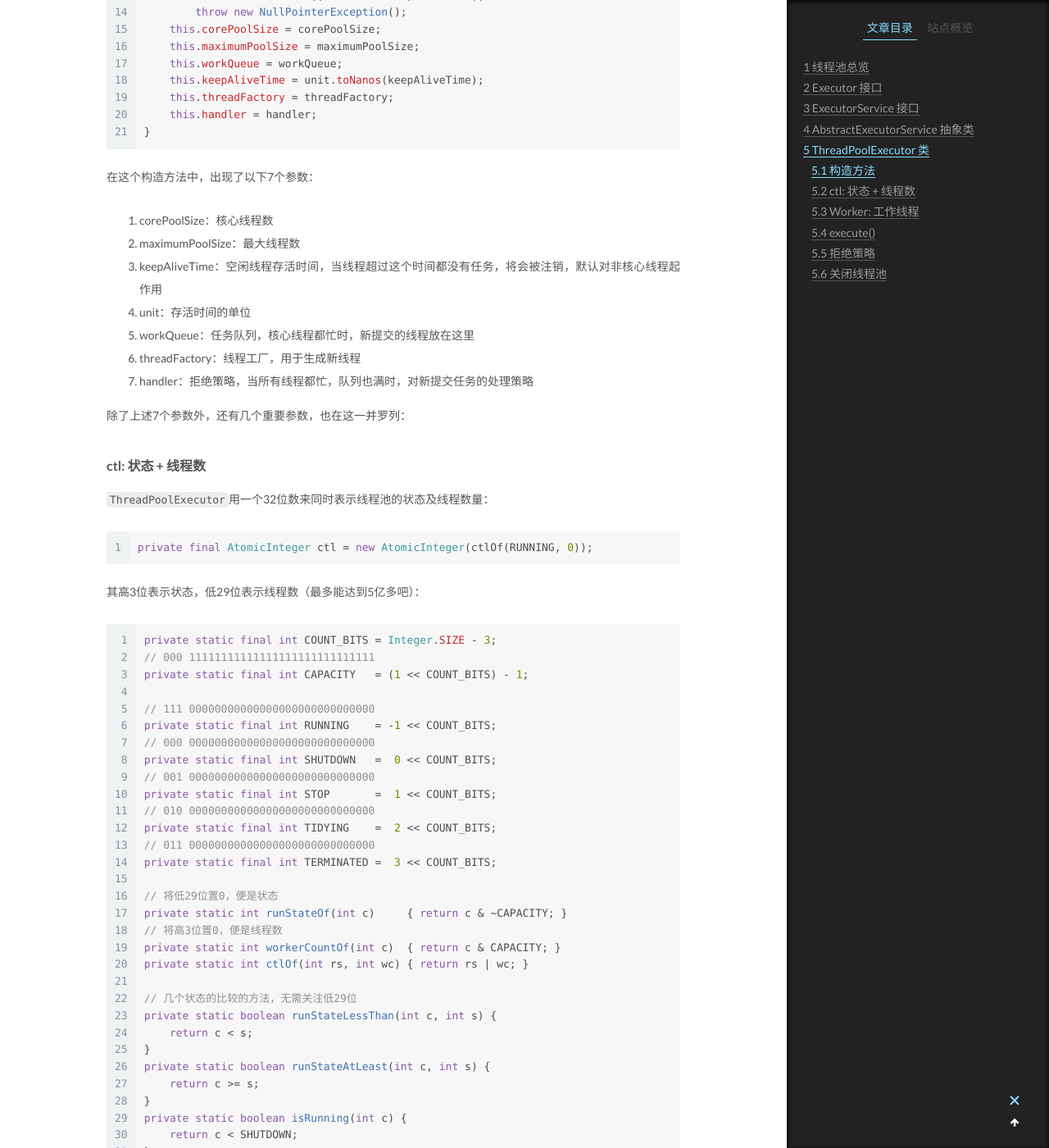
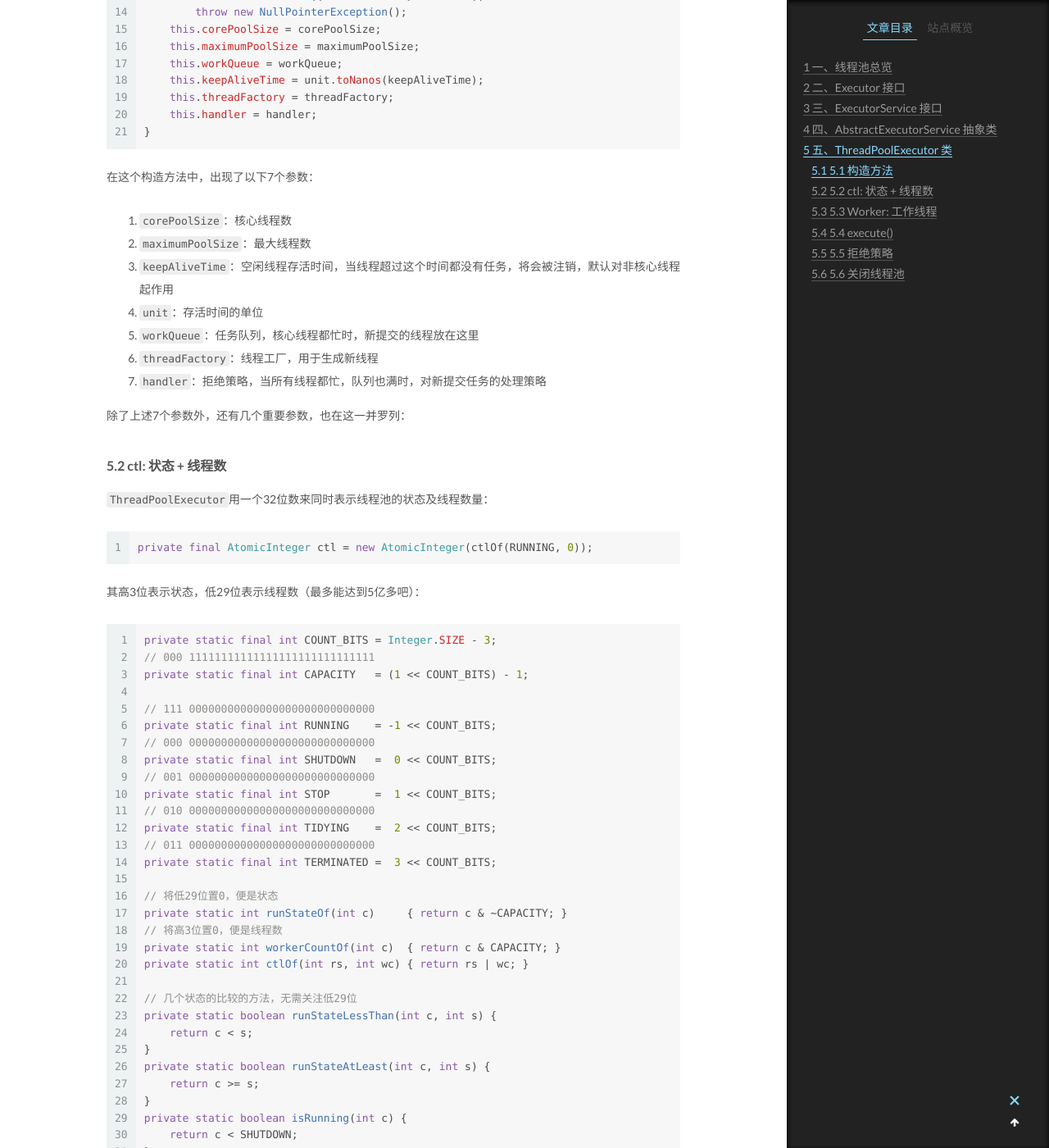
Before and after one commit to iamwzt/iamwzt.github.io, a Jekyll site: the page built from _posts/2019-07-17-ThreadPool.md, in a window 1280 px wide and 1400 px high, scrolled down 6161 px. Shown: the whole window at 82% size. Built offline with Jekyll 4.4.1, drawn with Linux system fonts in a browser that asks for light colours; some of the changed text lies outside the part shown.

Commit message:
Update 2019-07-17-ThreadPool.md

````diff
--- a/_posts/2019-07-17-ThreadPool.md
+++ b/_posts/2019-07-17-ThreadPool.md
@@ -9,7 +9,7 @@ catalog: true
 tags:
     - ThreadPool
 ---
-### 线程池总览
+### 一、线程池总览
 先看一下线程池的几个“直系”关系：
 
 ![线程池直系关系图](https://wzt-img.oss-cn-chengdu.aliyuncs.com/ThreadPoolExecutor-Simple.png)
@@ -26,8 +26,9 @@ tags:
 - `Future`这边的类，则是用来支持线程执行返回结果的，在线程池中，每个任务都是包装成`FutureTask`给线程执行的；
 - `BlockingQueue`是线程池中的等待队列，其具体作用在下文源码分析中会讲到。
 
-对相关的类有了一些概念后，下面便开始源码之旅。
-### Executor 接口
+对相关的类有了一些概念后，下面便以线程池的几个直系类或接口，开始源码之旅。
+
+### 二、Executor 接口
 ```java
 public interface Executor {
     void execute(Runnable command);
@@ -60,7 +61,7 @@ class DirectExecutor implements Executor {
 总的来说，`Executor`这个接口只能提交任务。如果想要更丰富的功能，如想知道执行结果、管理线程池等，
 就需要继承了这个接口的 `ExecutorService`了。
 
-### ExecutorService 接口
+### 三、ExecutorService 接口
 ```java
 public interface ExecutorService extends Executor {
     // 关闭线程池，不再接受新任务，已提交的任务继续执行
@@ -121,7 +122,7 @@ void shutdownAndAwaitTermination(ExecutorService pool) {
 }
 ```
 
-### AbstractExecutorService 抽象类
+### 四、AbstractExecutorService 抽象类
 AbstractExecutorService 实现了 ExecutorService 中的`submit`/`invokeAll`/`invokeAny`方法。
 
 先来看一下几个`submit`方法：
@@ -198,9 +199,9 @@ static final class RunnableAdapter<T> implements Callable<T> {
 
 // TODO: 几个invoke的方法以后再讲
 
-### ThreadPoolExecutor 类
+### 五、ThreadPoolExecutor 类
 
-#### 构造方法
+#### 5.1 构造方法
 `ThreadPoolExecutor` 是JDK中的线程池实现，可以说是最重要的类了。
 在初学线程池的时候，可能都用过`Executors`的几个静态工厂方法来创建线程池，如：
 ```java
@@ -234,16 +235,16 @@ public ThreadPoolExecutor(int corePoolSize,
 }
 ```
 在这个构造方法中，出现了以下7个参数：
-1. corePoolSize：核心线程数
-2. maximumPoolSize：最大线程数
-3. keepAliveTime：空闲线程存活时间，当线程超过这个时间都没有任务，将会被注销，默认对非核心线程起作用
-4. unit：存活时间的单位
-5. workQueue：任务队列，核心线程都忙时，新提交的线程放在这里
-6. threadFactory：线程工厂，用于生成新线程
-7. handler：拒绝策略，当所有线程都忙，队列也满时，对新提交任务的处理策略
+1. `corePoolSize`：核心线程数
+2. `maximumPoolSize`：最大线程数
+3. `keepAliveTime`：空闲线程存活时间，当线程超过这个时间都没有任务，将会被注销，默认对非核心线程起作用
+4. `unit`：存活时间的单位
+5. `workQueue`：任务队列，核心线程都忙时，新提交的线程放在这里
+6. `threadFactory`：线程工厂，用于生成新线程
+7. `handler`：拒绝策略，当所有线程都忙，队列也满时，对新提交任务的处理策略
 
 除了上述7个参数外，还有几个重要参数，也在这一并罗列：
-#### ctl: 状态 + 线程数
+#### 5.2 ctl: 状态 + 线程数
 `ThreadPoolExecutor`用一个32位数来同时表示线程池的状态及线程数量：
 ```java
 private final AtomicInteger ctl = new AtomicInteger(ctlOf(RUNNING, 0));
@@ -300,7 +301,7 @@ private static boolean isRunning(int c) {
 
 ![线程池状态图](https://wzt-img.oss-cn-chengdu.aliyuncs.com/ThreadPoolStatus.png)
 
-#### Worker: 工作线程
+#### 5.3 Worker: 工作线程
 在线程池内部，有一个重要的类，其名为 `Worker`，是用来执行任务的线程。
 `Worker`实现了`Runnable`接口，还继承了`AbstractQueuedSynchronized`抽象类。可以看到在JUC包中AQS真是无处不在啊。
 ```java
@@ -330,7 +331,7 @@ private final class Worker extends AbstractQueuedSynchronizer implements Runnabl
     ...
 }
 ```
-#### execute()
+#### 5.4 execute()
 有了上面的铺垫，接下来我们来看一下线程池的核心方法`execute()`。
 ```java
 public void execute(Runnable command) {
@@ -338,8 +339,9 @@ public void execute(Runnable command) {
         throw new NullPointerException();
 
     int c = ctl.get();
-    // 当线程数 < 核心线程数时，就创建一个新的线程（Worker）
-    // 并将当前任务作为firstWork
+
+    // 情况一：线程数 < 核心线程数
+    // 创建一个新的线程（Worker），并将当前任务作为firstWork
     if (workerCountOf(c) < corePoolSize) {
         // 如果添加成功，就返回了
         // 添加失败说明线程池不允许提交任务了
@@ -347,7 +349,9 @@ public void execute(Runnable command) {
             return;
         c = ctl.get();
     }
-    // 到这说明：1、线程数 > 核心线程数；2、线程池不允许提交线程
+    // 情况二：
+    // 1、线程数 > 核心线程数；
+    // （或）2、线程池不允许提交线程
 
     // 如果线程池处于RUNNING，那就将任务放入任务队列中
     if (isRunning(c) && workQueue.offer(command)) {
@@ -360,7 +364,8 @@ public void execute(Runnable command) {
         else if (workerCountOf(recheck) == 0)
             addWorker(null, false);
     }
-    // 若加入队列失败，说明线程池已经SHUTDOWN，或者队列已经饱和，执行拒绝策略
+    // 情况三：加入队列失败
+    // 说明线程池已经SHUTDOWN，或者队列已经饱和，执行拒绝策略
     else if (!addWorker(command, false))
         reject(command);
 }
@@ -649,7 +654,7 @@ final void tryTerminate() {
 }
 ```
 
-#### 拒绝策略
+#### 5.5 拒绝策略
 
 在`ThreadPoolExecutor`中，已经有默认实现的四种拒绝策略了：
 ```java
@@ -701,7 +706,8 @@ public static class CallerRunsPolicy implements RejectedExecutionHandler {
 - 在执行过程中，T1无法产生新的任务，线程池也可以在此期间减轻负荷量；
 - 若仍有源源不断的新的TCP请求到来，将会阻塞在TCP的缓冲区；
 - 若TCP的缓冲区满，客户端才会收到报错信息
-#### 关闭线程池
+
+#### 5.6 关闭线程池
 ```java
 public void shutdown() {
     final ReentrantLock mainLock = this.mainLock;
````
Also changed, not shown: other parts of _posts/2019-07-17-ThreadPool.md (+1 -1 lines).
